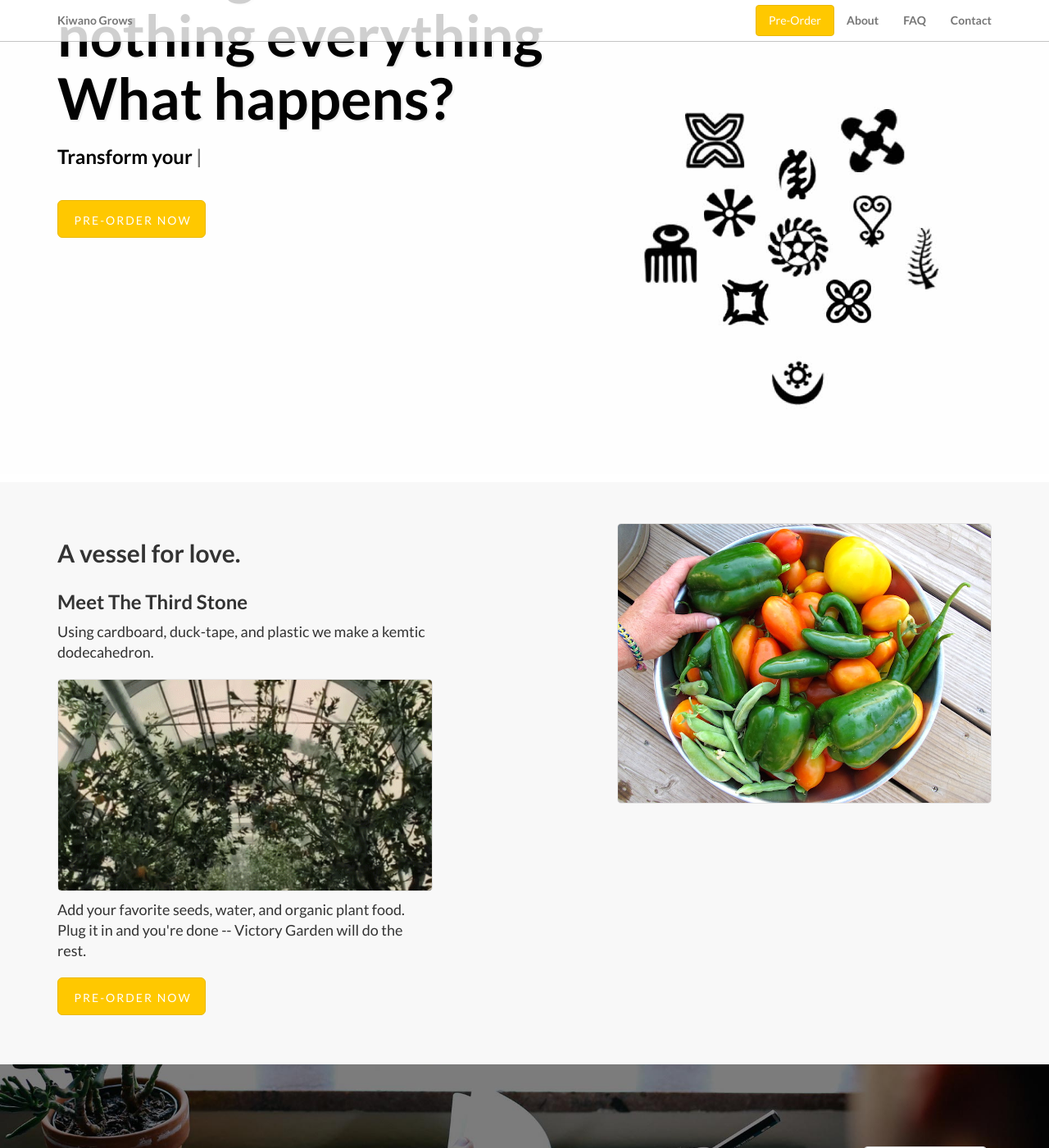
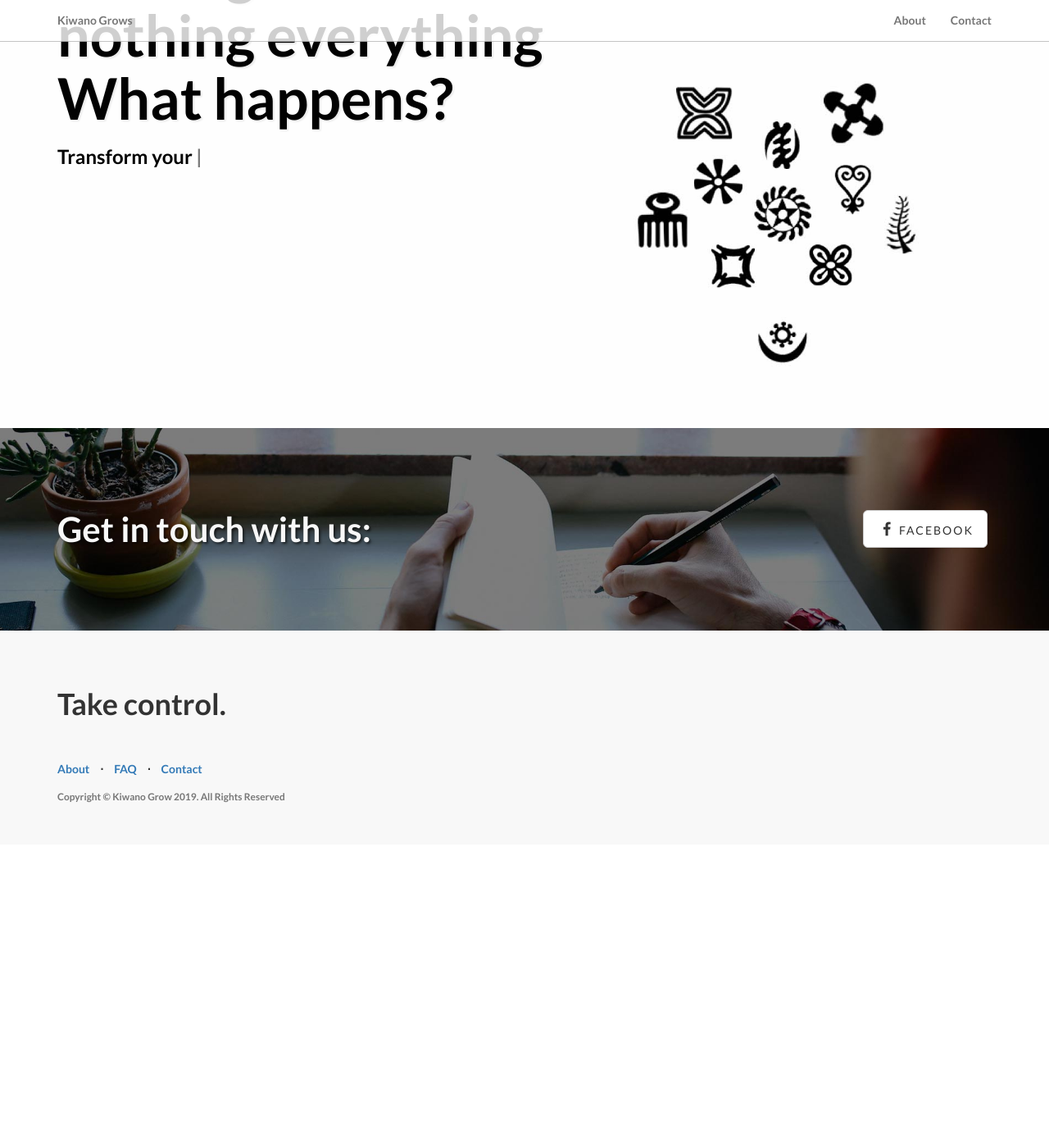
Before and after one commit to MRReedii/edward-reed, a Jekyll site: the page built from index.md, in a window 1280 px wide and 1400 px high, scrolled down 438 px. Shown: the whole window at 82% size. Built offline with Jekyll 4.4.1, drawn with Linux system fonts in a browser that asks for light colours; nearby versions of some CDN libraries; comment, search, counter and statistics services are not loaded; after the commit the page ends 1468 px from its top, so only the background shows below that; some of the changed text lies outside the part shown.

Commit message:
Add is_beta flag
        Add beta flag to hide beta wip

```diff
--- a/_config.yml
+++ b/_config.yml
@@ -6,5 +6,7 @@ description: "Providing the possibility of liberation through sustainable living
 defaults:
    - scope:
       path: "assets"
+     site:
+       is_beta: false
      values:
        layout: "default"
--- a/_includes/footer.html
+++ b/_includes/footer.html
@@ -6,11 +6,13 @@
       </div>
     </div>
     <div class="half-buffer"></div>
+    {% if site.is_beta %}
     <div class="row">
       <div class="col-lg-12">
         <a href="#pre-order" id="preorder-btn" class="btn btn-default btn-success btn-lg"><i class="fa"></i> <span class="network-name">Pre-Order Now</span></a>
       </div>
     </div>
+    {% endif %}
     <div class="buffer"></div>
       <div class="row">
           <div class="col-lg-12">
--- a/_layouts/home.html
+++ b/_layouts/home.html
@@ -68,15 +68,19 @@
           <!-- Collect the nav links, forms, and other content for toggling -->
           <div class="collapse navbar-collapse" id="bs-example-navbar-collapse-1">
               <ul class="nav navbar-nav navbar-right">
+                {% if site.is_beta %}
                   <li class="pre">
                       <a class="btn btn-default btn-success" id="preorder-btn" href="/#pre-order">Pre-Order</a>
                   </li>
+                {% endif %}
                   <li>
                       <a href="/#about">About</a>
                   </li>
+                {% if site.is_beta %}
                   <li>
                       <a href="/faq">FAQ</a>
                   </li>
+                {% endif %}
                   <li>
                       <a href="/#contact">Contact</a>
                   </li>
@@ -91,40 +95,13 @@
 
   <a name="contact"></a>
   {% include contact_banner.html %}
+
+  {% if site.is_beta %}
     <!-- Footer -->
     {% include footer.html %}
     <a name="about"></a>
-    <div class="banner">
-      <div class="container">
-        <div class="row">
-          <div class="col-lg-6">
-            <h2>Kiwano's Story</h2>
-          </div>
-          <div class="col-lg-6">
-            <ul class="list-inline banner-social-buttons">
-              <li>
-                <!--<a href="mailto:hello@kiwanogrow.co?Subject=Hello" target="_blank" class="btn btn-default btn-lg"><i class="fa fa-envelope-o fa-fw"></i> <span class="network-name">hello@grandir.co</span></a> -->
-              </li>
-              <li>
-                <a href="https://www.facebook.com/kiwanogrow" target="_blank"class="btn btn-default btn-lg"><i class="fa fa-facebook fa-fw"></i> <span class="network-name">Facebook</span></a>
-              </li>
-            </ul>
-          </div>
-        </div>
-        </br>
-        <div class="row">
-          <div class="content-section-a">
-            <div class="container">
-              <div class="row">
-                <div class="col-lg-5 col-sm-6">
-                </div>
-              </div>
-            </div>
-          </div>
-        </div>
-      </div>
-    </div>
-    </div>
+    {% include kiwano_story.html %}
+  {% endif %}
 
   <!-- Footer -->
   {% include footer.html %}
--- a/index.md
+++ b/index.md
@@ -1,6 +1,5 @@
 ---
 layout: home
-
 ---
 <!-- Header -->
 <a name="about"></a>
@@ -23,11 +22,13 @@ layout: home
           </h1>
           <h3>Transform <span class="everyone"></span></h3>
           <div class="buffer"></div>
+          {% if site.is_beta %}
           <ul class="list-inline intro-social-buttons">
             <li>
               <a href="/#pre-order" id="preorder-btn" class="btn btn-default btn-success btn-lg"><i class="fa"></i> <span class="network-name">Pre-Order Now</span></a>
             </li>
           </ul>
+          {% endif %}
         </div>
       </div>
     </div>
@@ -36,8 +37,8 @@ layout: home
 </div>
 <!-- /.intro-header -->
 
+{% if site.is_beta %}
 <!-- Page Content -->
-
 <a  name="services"></a>
 <div class="content-section-a">
   <div class="container">
@@ -64,7 +65,7 @@ layout: home
     </div>
 </div>
 <!-- /.container -->
-
+{% endif  %}
 <!-- /.content-section-a -->
 <div class="hide content-section-b">
   <div class="container">
@@ -110,7 +111,7 @@ layout: home
         <p class="lead">This template features the 'Lato' font, part of the <a target="_blank" href="http://www.google.com/fonts">Google Web Font library</a>, as well as <a target="_blank" href="http://fontawesome.io">icons from Font Awesome</a>.</p>
       </div>
       <div class="col-lg-5 col-lg-offset-2 col-sm-6">
-        <img class="img-responsive" src="img/phones.png" alt="">
+        <img class="img-responsive" src="/assets/img/phones.png" alt="">
       </div>
     </div>
   </div>
```
Also changed, not shown: _includes/kiwano_story.html (added, +31 -0 lines). Lines whose indentation alone changed are shown as unchanged.
